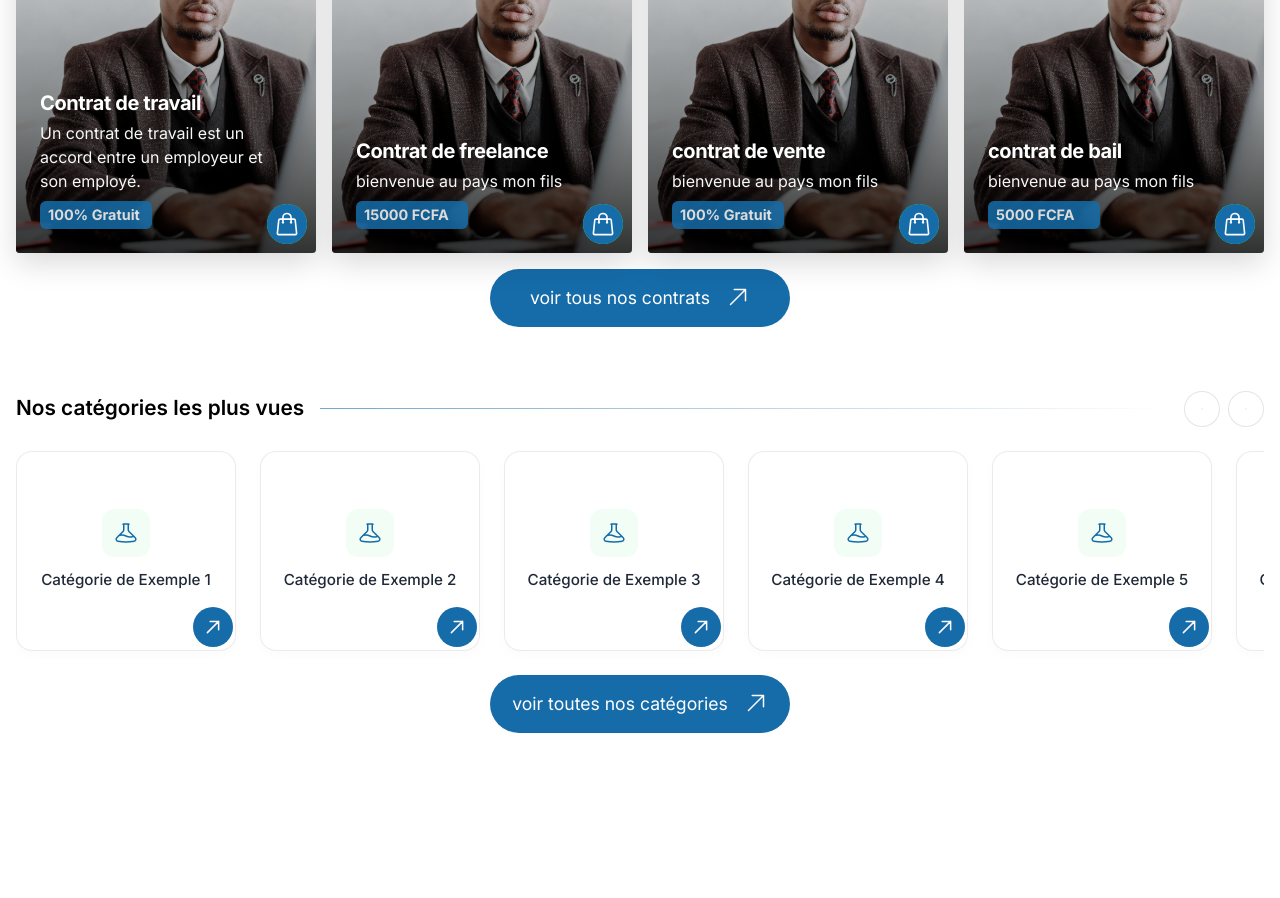
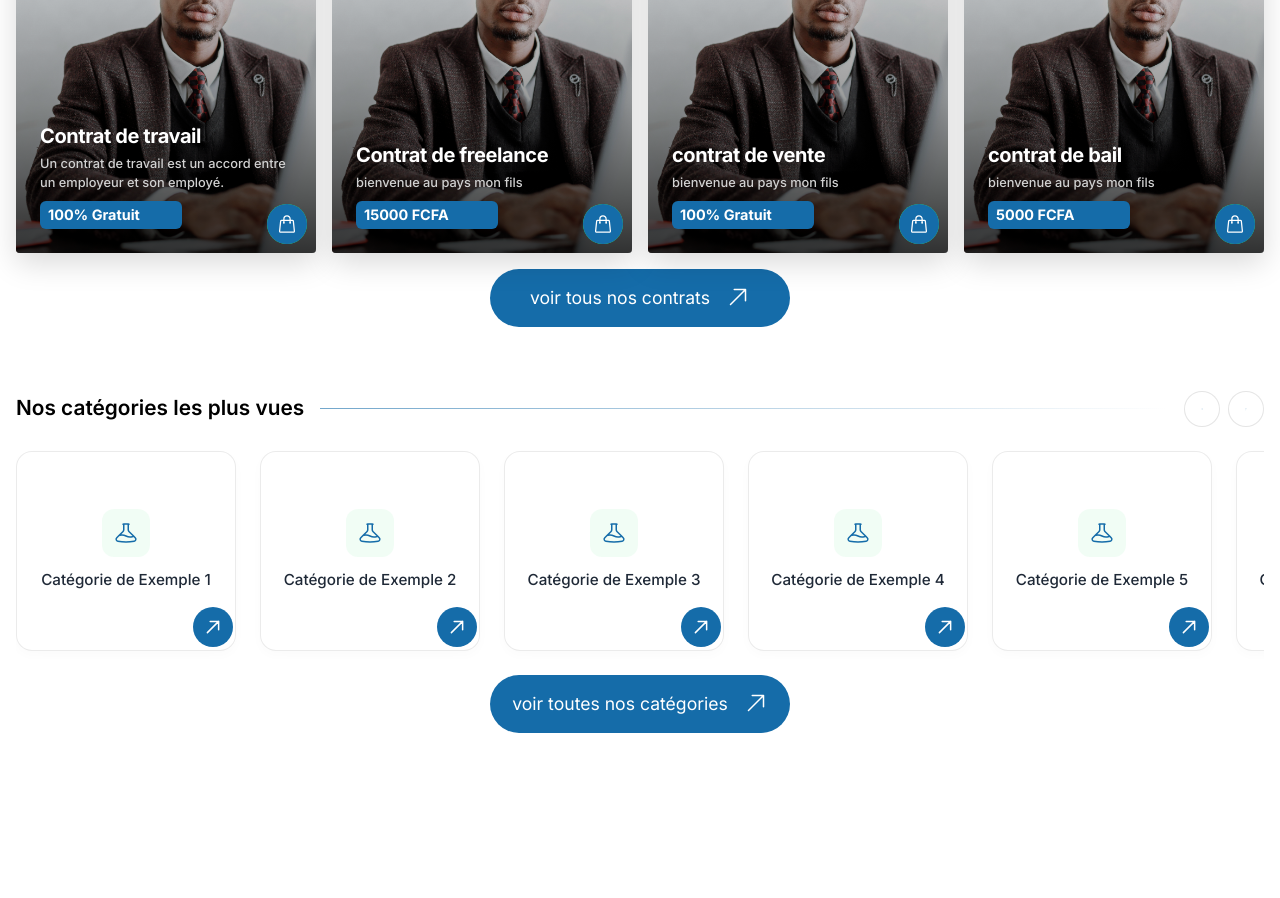
Before and after one commit to consultingadnsas/contratchapneo, a Nuxt app in the folder contratchapneo/: page / in a window 1280 px wide. Shown: the part 1240-2138 px from the top of the page. Built offline with nearby package versions, Linux system fonts and the light colour scheme.

Commit message:
contrat 3

```diff
--- a/contratchapneo/app/components/cards/contratCards.vue
+++ b/contratchapneo/app/components/cards/contratCards.vue
@@ -9,8 +9,8 @@
 
         <div class="card-info">
             <h4 class="pro-name">{{ title }}</h4>
-            <p class="pro-info" :style="{color: '#F7F7F8'}">{{ description }}</p>
-            <p class="pro-specialty" :style="{color: '#ffffff'}">{{ subtitle }}</p>
+            <p class="pro-info">{{ description }}</p>
+            <p class="pro-specialty" >{{ subtitle }}</p>
         </div>
 
         <div class="btn-container">
@@ -117,6 +117,12 @@ export default defineComponent({
     letter-spacing: -0.02em;
 }
 
+.pro-info {
+    font-size: 0.80rem;
+    font-weight: 500;
+    color: #d1d1d1; /* Un gris clair pour le texte descriptif */
+}
+
 .pro-specialty {
     margin: 0.5rem 0 0 0;
     font-size: 0.9rem;
@@ -124,8 +130,8 @@ export default defineComponent({
     background: var(--primary-color);
     padding: 0.2rem 0.5rem;
     border-radius: 6px;
-    margin-right: 140px;
-    opacity: 0.85; /* Légèrement plus discret que le nom */
+    margin-right: 110px;
+    color: #ffffff;
 }
 
 /* Optionnel : petite barre d'accentuation au survol */
@@ -176,6 +182,11 @@ export default defineComponent({
     transform: scale(1.1) rotate(5deg);
 }
 
+.pro-card button svg {
+    width: 20px;  /* Taille explicite de l'icône */
+    height: 20px;
+}
+
 .size-6 {
     width: 18px;
     height: 18px;
```
